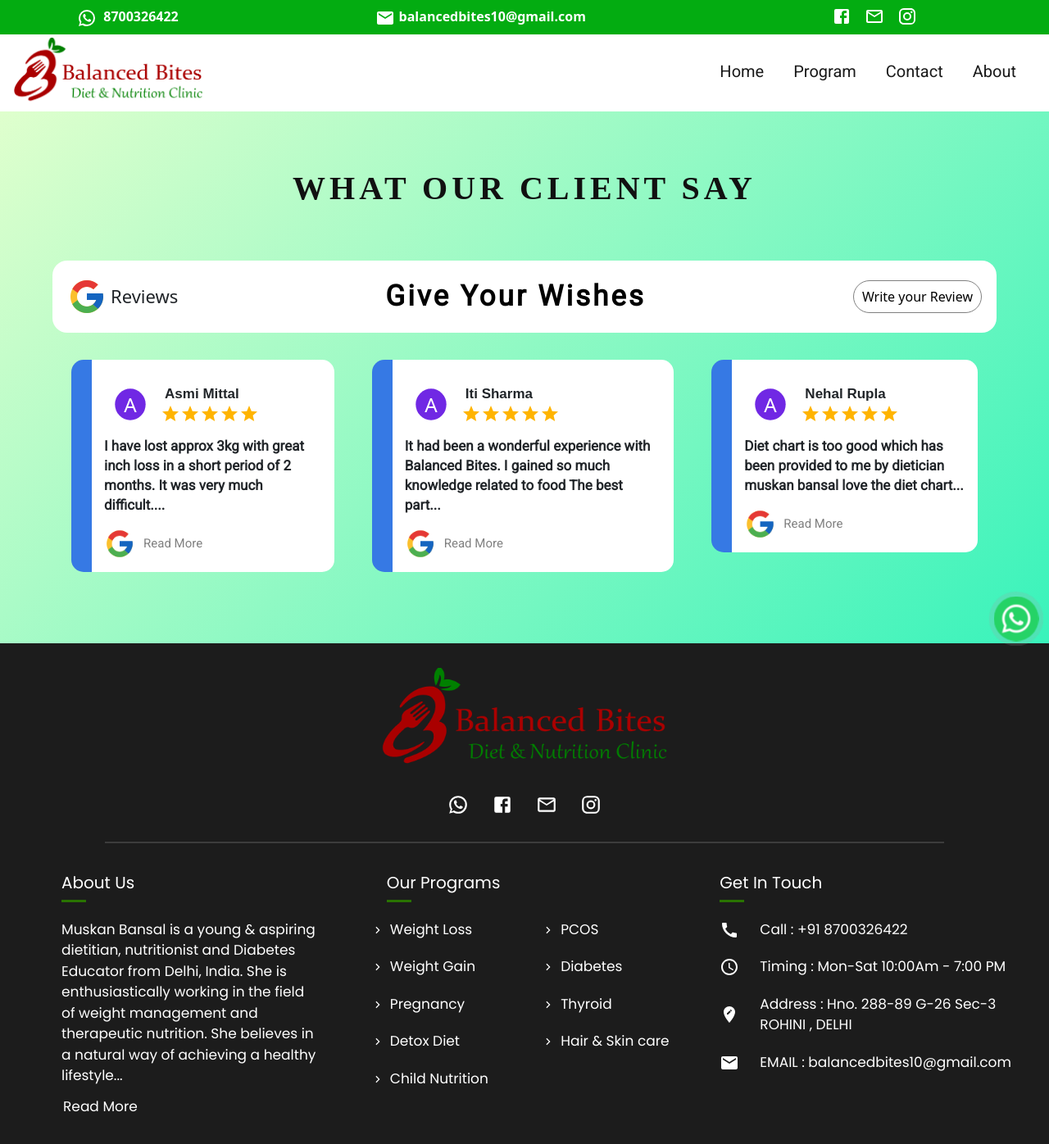
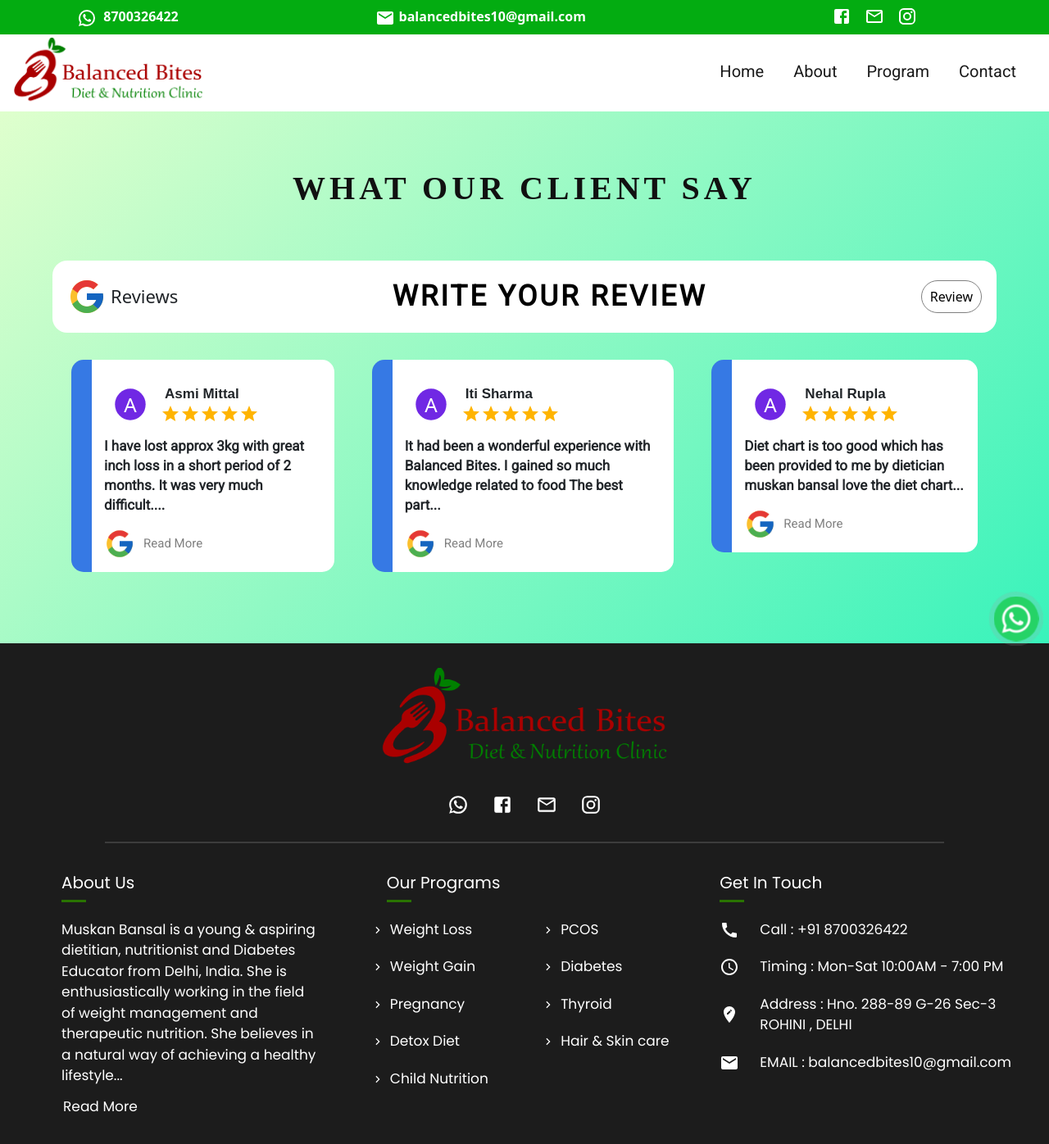
Before and after one commit to aggyash99/balanced-bites-prod, a React (Create React App) app in the folder file/: page /Newcards in a window 1280 px wide. Shown: the top 1396 px of the page at 82% size. Built offline with nearby package versions, Linux system fonts and the light colour scheme; grey boxes are pictures that could not be loaded; a web font is replaced by a local one.

Commit message:
client changes

```diff
--- a/file/src/components/Footer.jsx
+++ b/file/src/components/Footer.jsx
@@ -67,7 +67,7 @@
             <FooterLink className="foot3">
             <ul>
             <div><CallIcon className="icon"/><li>Call : +91 8700326422</li></div>
-            <div><AccessTimeIcon className="icon"/> <li>Timing : Mon-Sat 10:00Am - 7:00 PM</li></div>
+            <div><AccessTimeIcon className="icon"/> <li>Timing : Mon-Sat 10:00AM - 7:00 PM</li></div>
             <div> <EditLocationIcon className="icon" /> <li>Address : Hno. 288-89 G-26 Sec-3 ROHINI , DELHI</li></div>
             <div><EmailIcon className="icon"/> <li>EMAIL : balancedbites10@gmail.com</li></div>
             </ul>
--- a/file/src/components/Navbar.jsx
+++ b/file/src/components/Navbar.jsx
@@ -135,6 +135,9 @@
       <li className="nav-item navDesktop"  >
           <NavLink exact activeClassName = "menu_active" className="nav-link active " aria-current="page" to="/"><span className="nav-name navbarhover" id="nav1">Home</span></NavLink>
           <div className="navbaranim start-home" id="animNavbar"></div> </li>
+      <li className="nav-item  navDesktop" >
+          <NavLink activeClassName = "menu_active" className="nav-link active" to="/About" onClick={navCollapse}><span className="nav-name navbarhover " id="nav4">About</span></NavLink>
+          <div className="navbaranim start-home" id="animNavbar"></div> </li>
 
         <li className="nav-item programHover navDesktop">
 
@@ -163,9 +166,6 @@
         <li className="nav-item  navDesktop">
           <NavLink activeClassName = "menu_active" className="nav-link active" to="/Contact" onClick={navCollapse}><span className="nav-name navbarhover" id="nav3">Contact</span></NavLink>
           <div className="navbaranim start-home" id="animNavbar"></div></li>
-        <li className="nav-item  navDesktop" >
-          <NavLink activeClassName = "menu_active" className="nav-link active" to="/About" onClick={navCollapse}><span className="nav-name navbarhover " id="nav4">About</span></NavLink>
-          <div className="navbaranim start-home" id="animNavbar"></div> </li>
       </ul>
 
     </div> <a className="btn btn-outline navClose fullscreenMove2" id="navClose"  onClick={()=>{navCollapse();navOpen=0;console.log(navOpen)}}>
--- a/file/src/components/Newcards.jsx
+++ b/file/src/components/Newcards.jsx
@@ -14,9 +14,9 @@
                 <img src={google} alt="G"></img>
                 <span>Reviews</span>
                 </div>
-                <span className="center-Heading">Give Your Wishes</span>
+                <span className="center-Heading">WRITE YOUR REVIEW</span>
                 <div className="">
-                  <a href="https://www.google.com/maps/place/Balanced+Bites/@28.7030936,77.1013804,17z/data=!3m1!4b1!4m5!3m4!1s0x390d03e720796ed7:0xe4c81be8ab95b962!8m2!3d28.7030822!4d77.1035788" className="btn-for-program">Write your Review</a>
+                  <a href="https://www.google.com/maps/place/Balanced+Bites/@28.7030936,77.1013804,17z/data=!3m1!4b1!4m5!3m4!1s0x390d03e720796ed7:0xe4c81be8ab95b962!8m2!3d28.7030822!4d77.1035788" className="btn-for-program">Review</a>
                 </div>
             </div>
 
--- a/file/src/components/Newcards2.jsx
+++ b/file/src/components/Newcards2.jsx
@@ -42,7 +42,7 @@
     return (
         <>
         <div className="Review2" >
-            <span className="main-head">A WORD FROM OUR CLIENTS</span>
+            <span className="main-head">LET'S HEAR IT FROM OUR CLIENTS</span>
 
             <MyCarousel responsive={responsive}
     keyBoardControl={true}
--- a/file/src/components/Service.jsx
+++ b/file/src/components/Service.jsx
@@ -24,7 +24,7 @@
         <div className=" position-relative">
         <div className="text-center d-flex flex-column end-line">
         <span className="programs-head "><span  style={{color:"green", marginRight:"6px"}}>Our</span><span className="in-phone borderbottom">Programs</span></span>
-        <span className="programs-head-des">Diet plans designed to meet everyone's every nutrition need.</span>
+        <span className="programs-head-des">Diet plans that work for your personal goal.</span>
 
         </div>
         </div>
```
